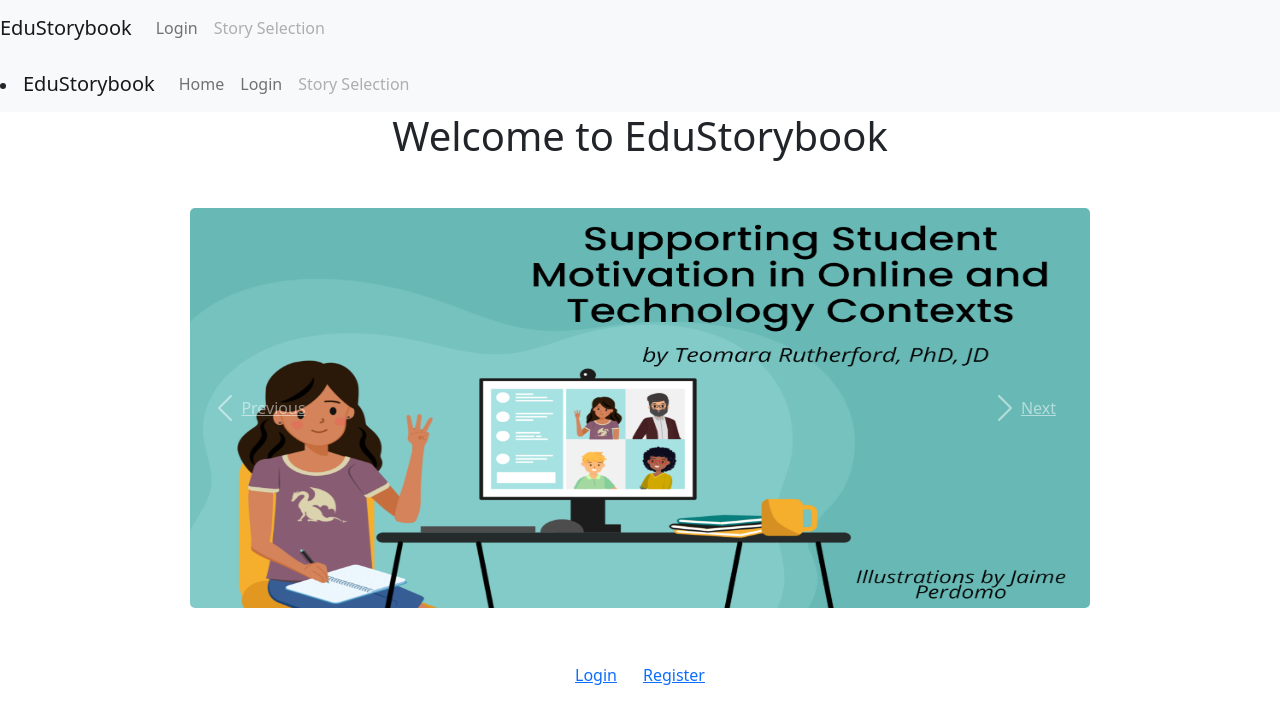
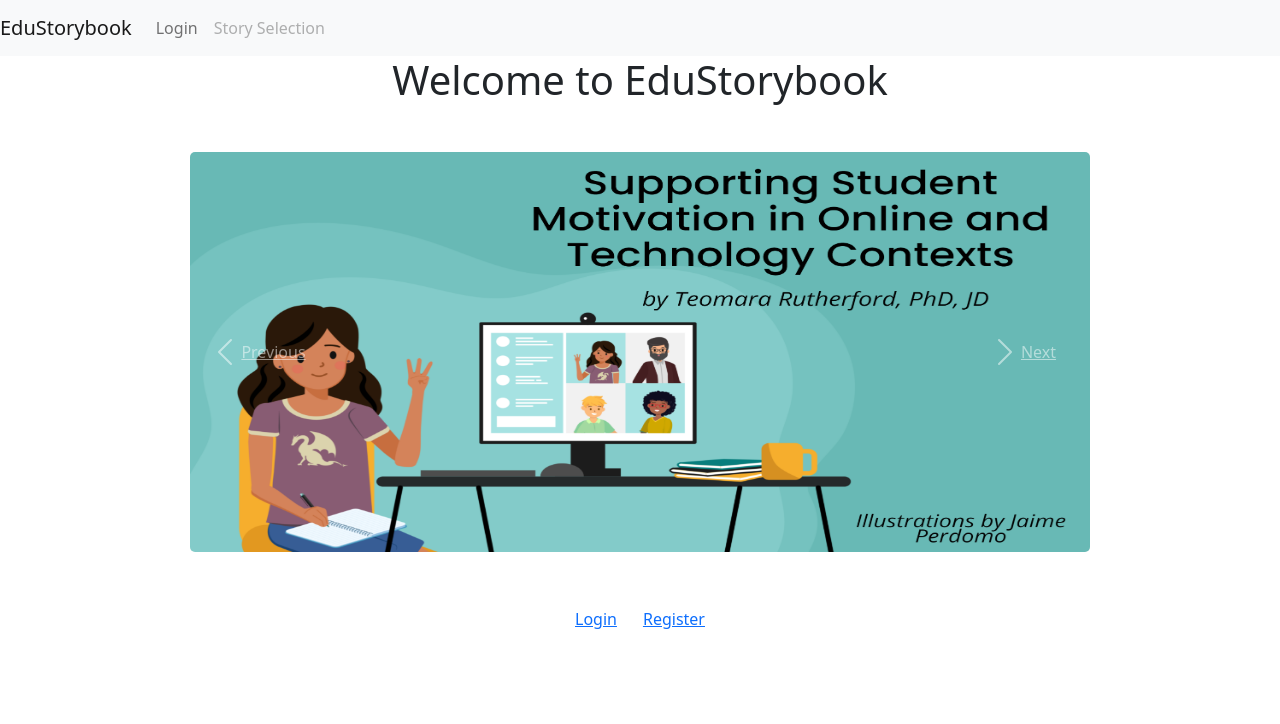
Before and after one commit to BITNULLS/storybook, a React (Create React App) app in the folder edu-storybook/: page / in a window 1280 px wide. Shown: the top 724 px of the page. Built offline with nearby package versions, Linux system fonts and the light colour scheme.

Commit message:
changed navbar to collapse as per issue #63

```diff
--- a/edu-storybook/src/App.js
+++ b/edu-storybook/src/App.js
@@ -39,25 +39,6 @@ function App() {
       </div>
     </nav>
 
-      <nav  class="navbar navbar-expand-lg navbar-light bg-light">
-        <li class="nav-item">
-          <Link class="navbar-brand" to="/">EduStorybook </Link>
-        </li>
-
-        <ul class="navbar-nav mr-auto">
-          <li class="nav-item active">
-            <Link class="nav-link" to="/">Home </Link>
-          </li>
-          <li class="nav-item">
-            <Link class="nav-link" to="/Login">Login</Link>
-          </li>
-          <li class="nav-item">
-            <Link class="nav-link disabled" to="/StorySelection">Story Selection</Link>
-          </li>
-        </ul>
-
-      </nav>
-
         <Switch>
           <Route exact path="/">
             <HomePage />
```
